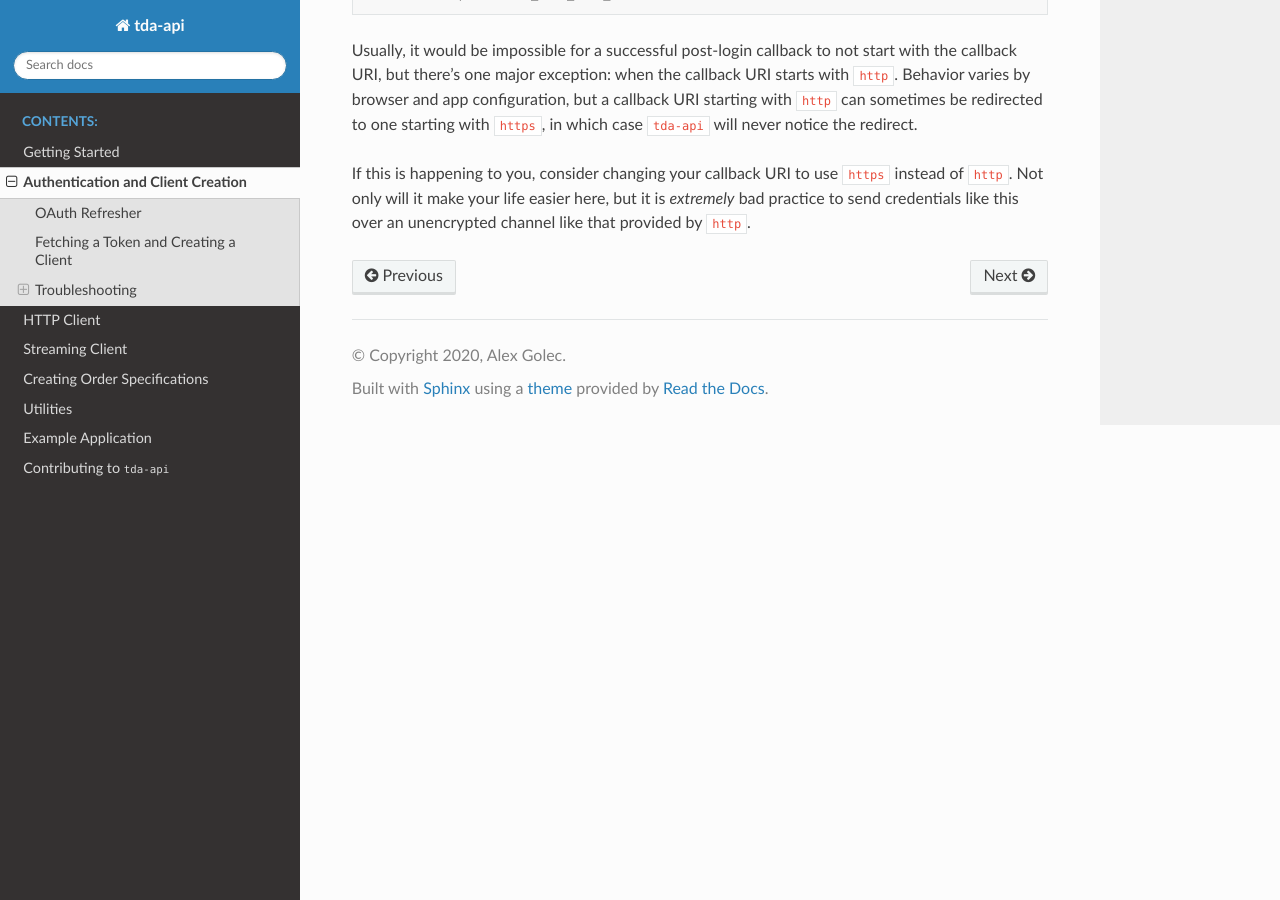
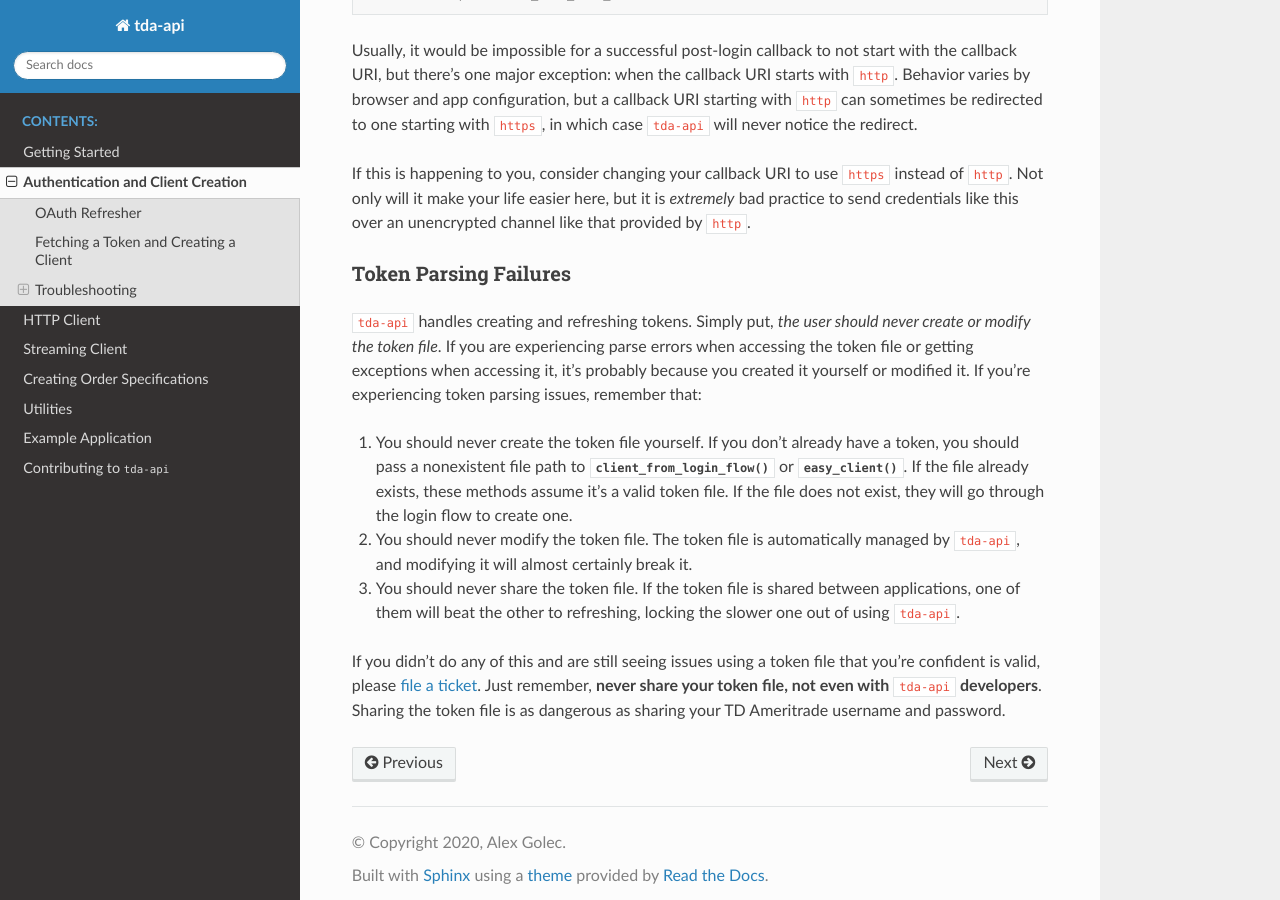
Before and after one commit to alexgolec/tda-api, a Sphinx documentation site: the page built from docs/auth.rst, in a window 1280 px wide and 900 px high, scrolled down 3088 px. Built offline with Sphinx 7.4.7 and the Read the Docs theme 2.0.0, drawn with Linux system fonts in a browser that asks for light colours.

Commit message:
Added troubleshooting documentation around token parse failures

```diff
--- a/docs/auth.rst
+++ b/docs/auth.rst
@@ -15,6 +15,7 @@ Before we begin, however, note that this guide is meant to users who want to run
 applications on their own machines, without distributing them to others. If you
 plan on distributing your app, or if you plan on running it on a server and
 allowing access to other users, this login flow is not for you.
+
 
 ---------------
 OAuth Refresher
@@ -87,6 +88,7 @@ attention. Security-sensitive protocols can be very complicated, and you should
 implementations of this flow, and ``tda-api``'s authentication module makes
 using them easy.
 
+
 --------------------------------------
 Fetching a Token and Creating a Client
 --------------------------------------
@@ -117,6 +119,7 @@ when appropriate:
 
 .. autofunction:: tda.auth.easy_client
 
+
 ---------------
 Troubleshooting
 ---------------
@@ -126,6 +129,7 @@ This section outlines some of the more common issues you might encounter. If you
 find yourself dealing with something that isn't listed here, or if you try the
 suggested remedies and are still seeing issues, please file a ticket on our
 `issues <https://github.com/alexgolec/tda-api/issues>`__ page.
+
 
 +++++++++++++++++++++++++++++++++++++++++++++++++++++++++++++++++++++++++++++++++++++++++
 "A third-party application may be attempting to make unauthorized access to your account"
@@ -153,6 +157,7 @@ If this happens, you almost certainly copied your API key or redirect URI
 incorrectly. Go back to your `application list
 <https://developer.tdameritrade.com/user/me/apps>`__ and copy-paste it again.
 
+
 ++++++++++++++++++++++++++++++++++++++++
 ``tda-api`` Hangs After Successful Login
 ++++++++++++++++++++++++++++++++++++++++
@@ -178,3 +183,31 @@ If this is happening to you, consider changing your callback URI to use
 ``https`` instead of ``http``. Not only will it make your life easier here, but
 it is *extremely* bad practice to send credentials like this over an unencrypted
 channel like that provided by ``http``.
+
+
+++++++++++++++++++++++
+Token Parsing Failures
+++++++++++++++++++++++
+
+``tda-api`` handles creating and refreshing tokens. Simply put, *the user should
+never create or modify the token file*. If you are experiencing parse errors
+when accessing the token file or getting exceptions when accessing it, it's
+probably because you created it yourself or modified it. If you're experiencing
+token parsing issues, remember that:
+
+1. You should never create the token file yourself. If you don't already have a
+   token, you should pass a nonexistent file path to
+   :func:`~tda.auth.client_from_login_flow` or :func:`~tda.auth.easy_client`.
+   If the file already exists, these methods assume it's a valid token file. If
+   the file does not exist, they will go through the login flow to create one.
+2. You should never modify the token file. The token file is automatically
+   managed by ``tda-api``, and modifying it will almost certainly break it.
+3. You should never share the token file. If the token file is shared between
+   applications, one of them will beat the other to refreshing, locking the
+   slower one out of using ``tda-api``.
+
+If you didn't do any of this and are still seeing issues using a token file that
+you're confident is valid, please `file a ticket
+<https://github.com/alexgolec/tda-api/issues>`__. Just remember, **never share
+your token file, not even with** ``tda-api`` **developers**. Sharing the token
+file is as dangerous as sharing your TD Ameritrade username and password.
```
Also changed, not shown: 1 other file.
